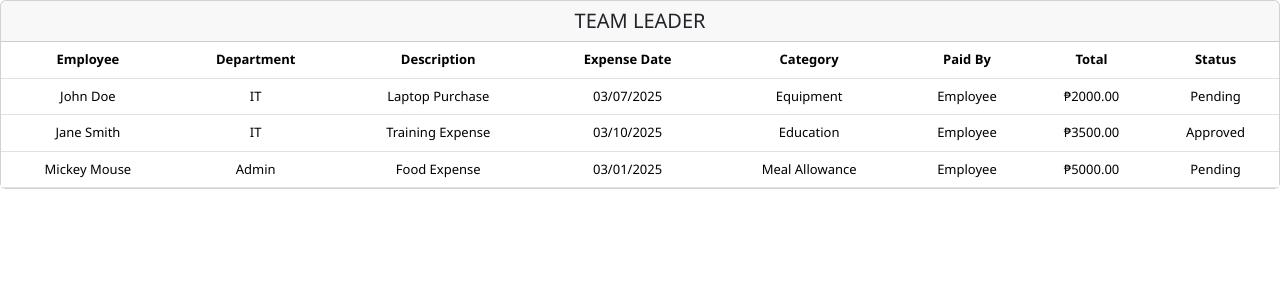
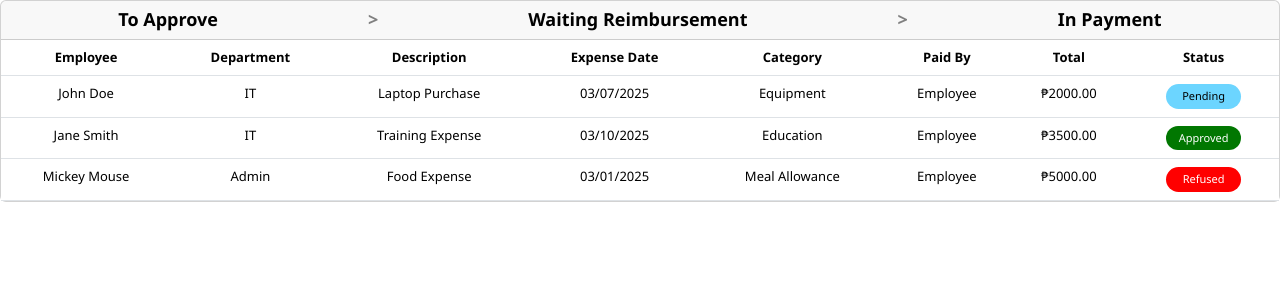
Before and after one commit to RaymondJAT/BudgetMonitoringTL, a React (Vite) app in the folder BudgetMonitoringTL/: page / in a window 1280 px wide. Shown: the top 300 px of the page. Built offline with nearby package versions, Linux system fonts and the light colour scheme.

Commit message:
[ADDED] - Status style

```diff
--- a/BudgetMonitoringTL/src/components/ApprovalForm.jsx
+++ b/BudgetMonitoringTL/src/components/ApprovalForm.jsx
@@ -37,11 +37,11 @@ const ApprovalForm = () => {
         {/* Buttons */}
         <div className="custom-btn d-flex flex-column flex-md-row gap-1 pt-2">
           <Button
-            variant="secondary"
+            variant="dark"
             onClick={() => navigate(-1)}
             className="btn-responsive"
           >
-            Back
+            ⇦
           </Button>
           <Button variant="success" className="btn-responsive">
             Approve
@@ -50,7 +50,7 @@ const ApprovalForm = () => {
             Refuse
           </Button>
           <Button
-            variant="secondary"
+            variant="dark"
             onClick={() => setModalShow(true)}
             className="btn-responsive"
           >
--- a/BudgetMonitoringTL/src/index.css
+++ b/BudgetMonitoringTL/src/index.css
@@ -2,7 +2,7 @@
   padding: 0;
   margin: 0;
   box-shadow: none;
-  text-align: center;
+  /* text-align: center; */
   font-family: "Segoe UI", Tahoma, Geneva, Verdana, sans-serif;
 }
 
@@ -83,6 +83,50 @@ tfoot strong {
   font-size: 13px;
 }
 
+.status-badge {
+  display: inline-block;
+  padding: 4px 12px;
+  border-radius: 50px;
+  font-size: 11px;
+  font-weight: 500;
+  color: white;
+  text-transform: capitalize;
+  min-width: 75px;
+  text-align: center;
+}
+
+.status-badge.pending {
+  background-color: rgb(108, 213, 255);
+  color: black;
+}
+
+.status-badge.approved {
+  background-color: rgb(1, 119, 1);
+}
+
+.status-badge.refused {
+  background-color: red;
+}
+
+/* team leader header */
+.approval-steps {
+  display: flex;
+  justify-content: center;
+  align-items: center;
+  font-weight: bold;
+  gap: 150px;
+}
+
+.step {
+  color: black;
+  font-size: 18px;
+}
+
+.separator {
+  color: gray;
+  font-size: 18px;
+}
+
 /* loading */
 .loading {
   position: fixed;
@@ -100,12 +144,8 @@ tfoot strong {
 /* react-to-print */
 @media print {
   @page {
-    size: 150mm 95mm landscape;
+    size: 500mm 1000mm landscape;
     margin: 5mm;
-  }
-
-  body {
-    font-size: 8px;
   }
 
   .print-container {
--- a/BudgetMonitoringTL/src/mock-data/mockData.js
+++ b/BudgetMonitoringTL/src/mock-data/mockData.js
@@ -33,6 +33,6 @@ export const mockData = [
     category: "Meal Allowance",
     paidBy: "Employee",
     total: "5000.00",
-    status: "Pending",
+    status: "Refused",
   },
 ];
--- a/BudgetMonitoringTL/src/pages/TeamLead.jsx
+++ b/BudgetMonitoringTL/src/pages/TeamLead.jsx
@@ -26,7 +26,13 @@ const TeamLead = () => {
       {/* Main Table Content */}
       <Card className="w-auto">
         <Card.Header as="h5" className="text-center">
-          TEAM LEADER
+          <div className="approval-steps">
+            <span className="step">To Approve</span>
+            <span className="separator"> &gt; </span>
+            <span className="step">Waiting Reimbursement</span>
+            <span className="separator"> &gt; </span>
+            <span className="step">In Payment</span>
+          </div>
         </Card.Header>
         <Card.Body className="p-0">
           <Table hover className="team-table m-0">
@@ -57,7 +63,13 @@ const TeamLead = () => {
                   <td>{row.category}</td>
                   <td>{row.paidBy}</td>
                   <td>₱{row.total}</td>
-                  <td>{row.status}</td>
+                  <td>
+                    <span
+                      className={`status-badge ${row.status.toLowerCase()}`}
+                    >
+                      {row.status}
+                    </span>
+                  </td>
                 </tr>
               ))}
             </tbody>
```
